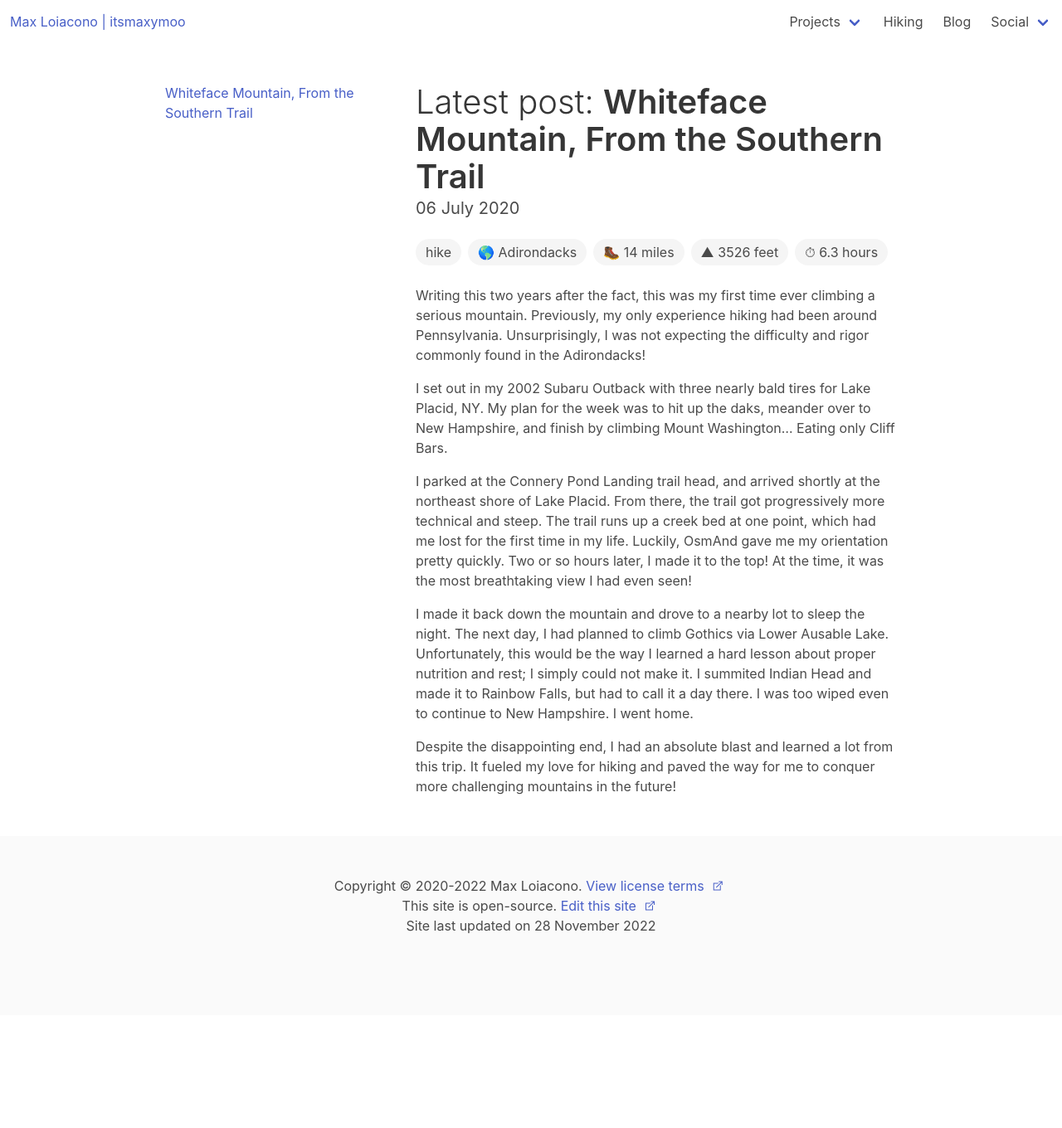
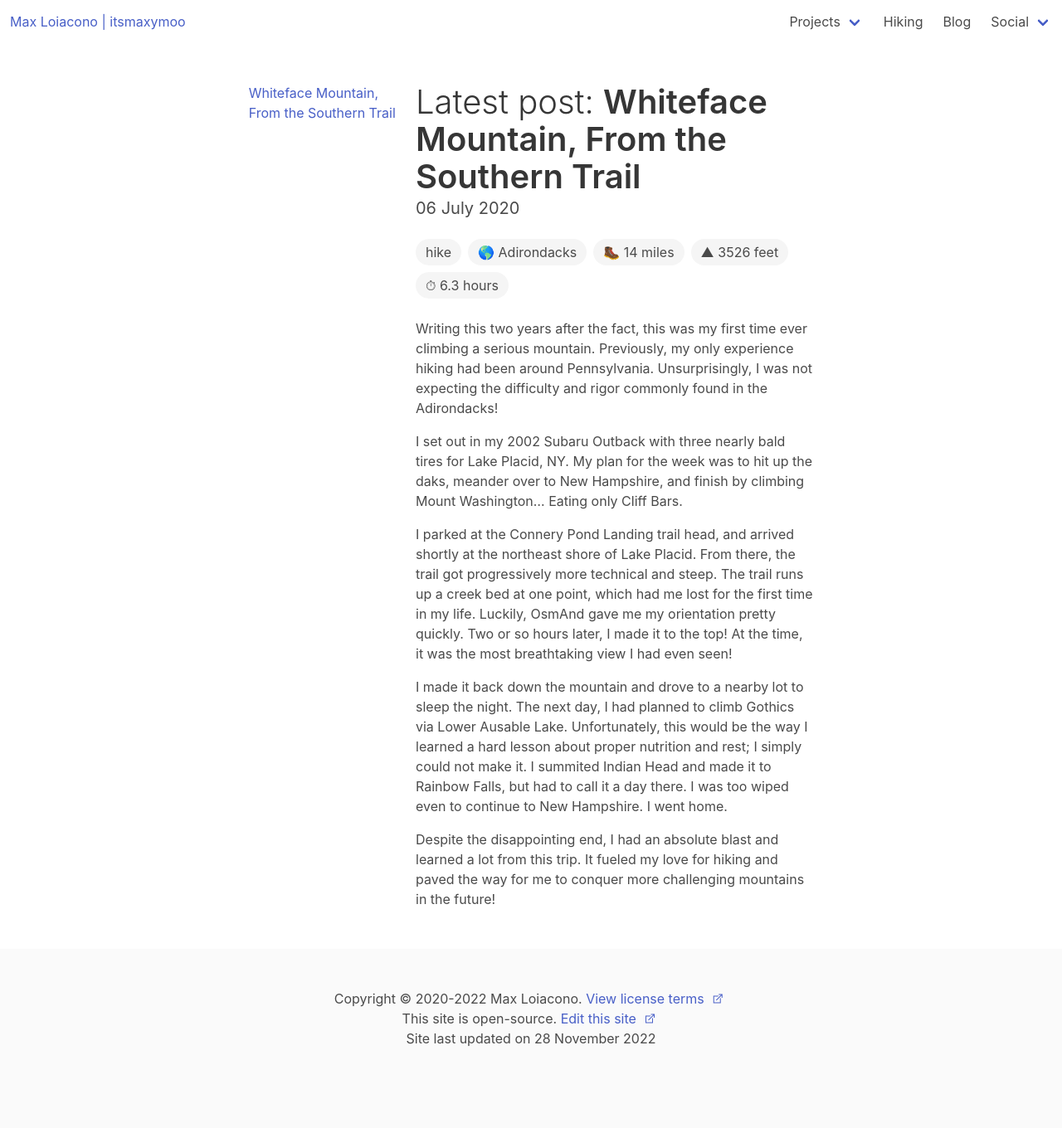
Before and after one commit to itsmaxymoo/itsmaxymoo.com, a Jekyll site: the page built from blog.html, in a window 1280 px wide. Shown: the whole page at 83% size. Built offline with Jekyll 4.4.1, drawn with Linux system fonts in a browser that asks for light colours; before the commit the page ends 1224 px from its top, so only the background shows below that.

Commit message:
adjust spacing

```diff
--- a/_layouts/blog.html
+++ b/_layouts/blog.html
@@ -7,11 +7,11 @@ layout: base
 <section class="section">
 	<div class="columns is-centered">
 
-		<div class="column is-3">
+		<div class="column is-2">
 			{% include post_list.html posts=site.posts %}
 		</div>
 
-		<div class="column is-6">
+		<div class="column is-5">
 
 			{{ content }}
 
```
